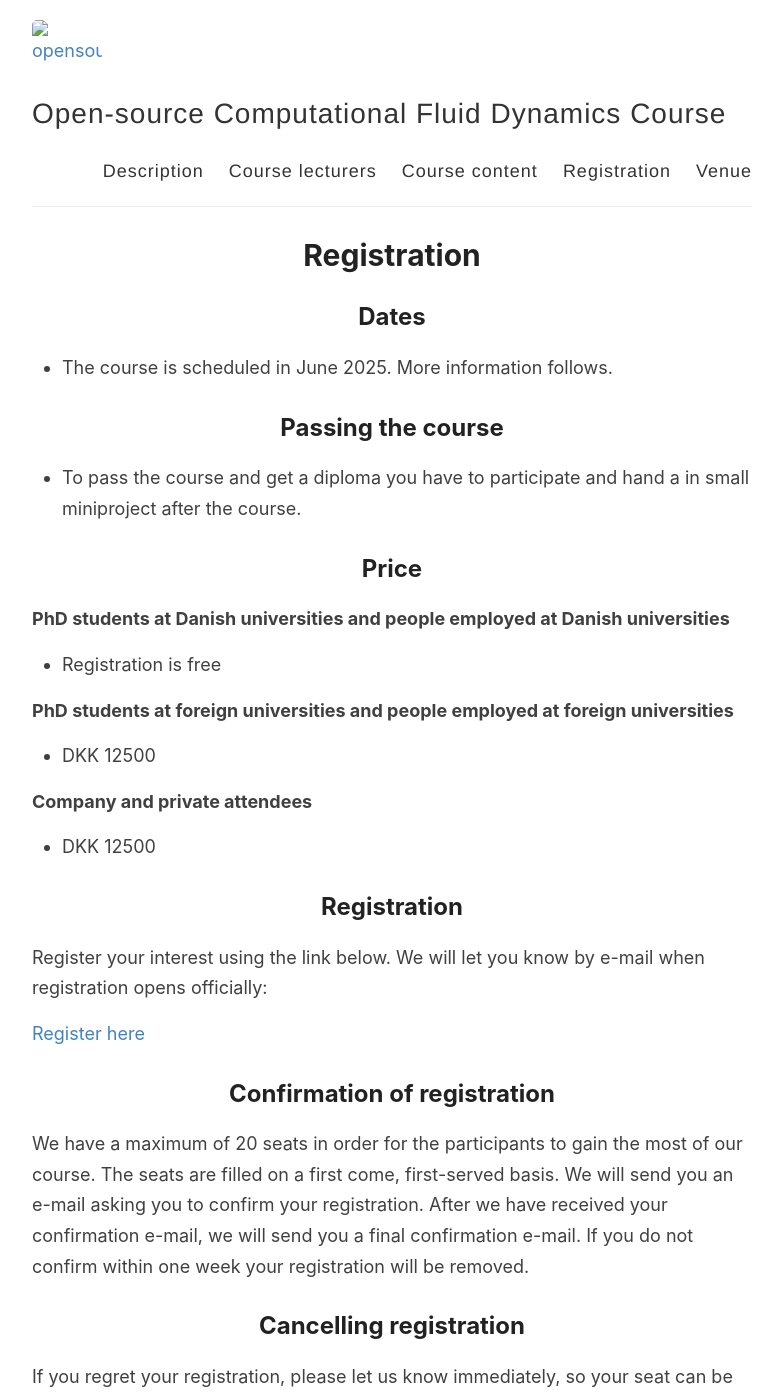
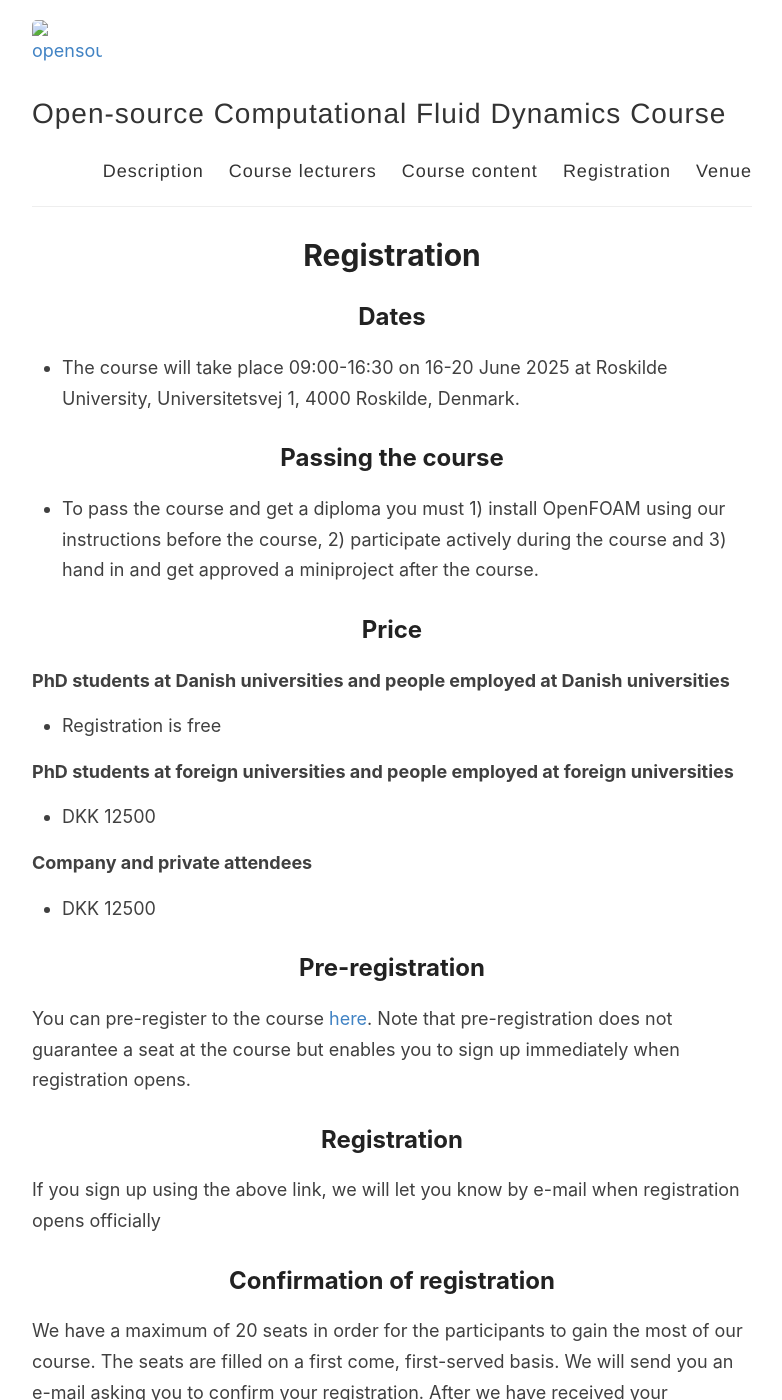
Before and after one commit to OpenSourceCFDCourse/opensourcecfdcourse.github.io, a Jekyll site: the page built from _pages/registration.md, in a window 1280 px wide and 1400 px high. Shown: the whole window, without its empty margins (248-1030 px from the left). Built offline with Jekyll 4.4.1, drawn with Linux system fonts in a browser that asks for light colours; some of the changed text lies outside the part shown.

Commit message:
Update registration.md

```diff
--- a/_pages/registration.md
+++ b/_pages/registration.md
@@ -5,10 +5,10 @@ permalink: /registration/
 ---
 
 ## Dates
-- The course is scheduled in June 2025. More information follows.
+- The course will take place 09:00-16:30 on 16-20 June 2025 at Roskilde University, Universitetsvej 1, 4000 Roskilde, Denmark.
 
 ## Passing the course
-- To pass the course and get a diploma you have to participate and hand a in small miniproject after the course.
+- To pass the course and get a diploma you must 1) install OpenFOAM using our instructions before the course, 2) participate actively during the course and 3) hand in and get approved a miniproject after the course.
 
 ## Price
 
@@ -21,15 +21,16 @@ permalink: /registration/
 **Company and private attendees**
 - DKK 12500
 
+## Pre-registration
+You can pre-register to the course [here](https://forms.gle/92JaNva7JNisz2iH8). Note that pre-registration does not guarantee a seat at the course but enables you to sign up immediately when registration opens.
+
 ## Registration
 
-Register your interest using the link below. We will let you know by e-mail when registration opens officially:
-
-[Register here]()
+If you sign up using the above link, we will let you know by e-mail when registration opens officially
 
 ## Confirmation of registration
 
-We have a maximum of 20 seats in order for the participants to gain the most of our course. The seats are filled on a first come, first-served basis. We will send you an e-mail asking you to confirm your registration. After we have received your confirmation e-mail, we will send you a final confirmation e-mail. If you do not confirm  within one week your registration will be removed.
+We have a maximum of 20 seats in order for the participants to gain the most of our course. The seats are filled on a first come, first-served basis. We will send you an e-mail asking you to confirm your registration. After we have received your confirmation e-mail, we will send you a final confirmation e-mail. If you do not confirm within one week, your registration will be removed.
 
 ## Cancelling registration
 
```
